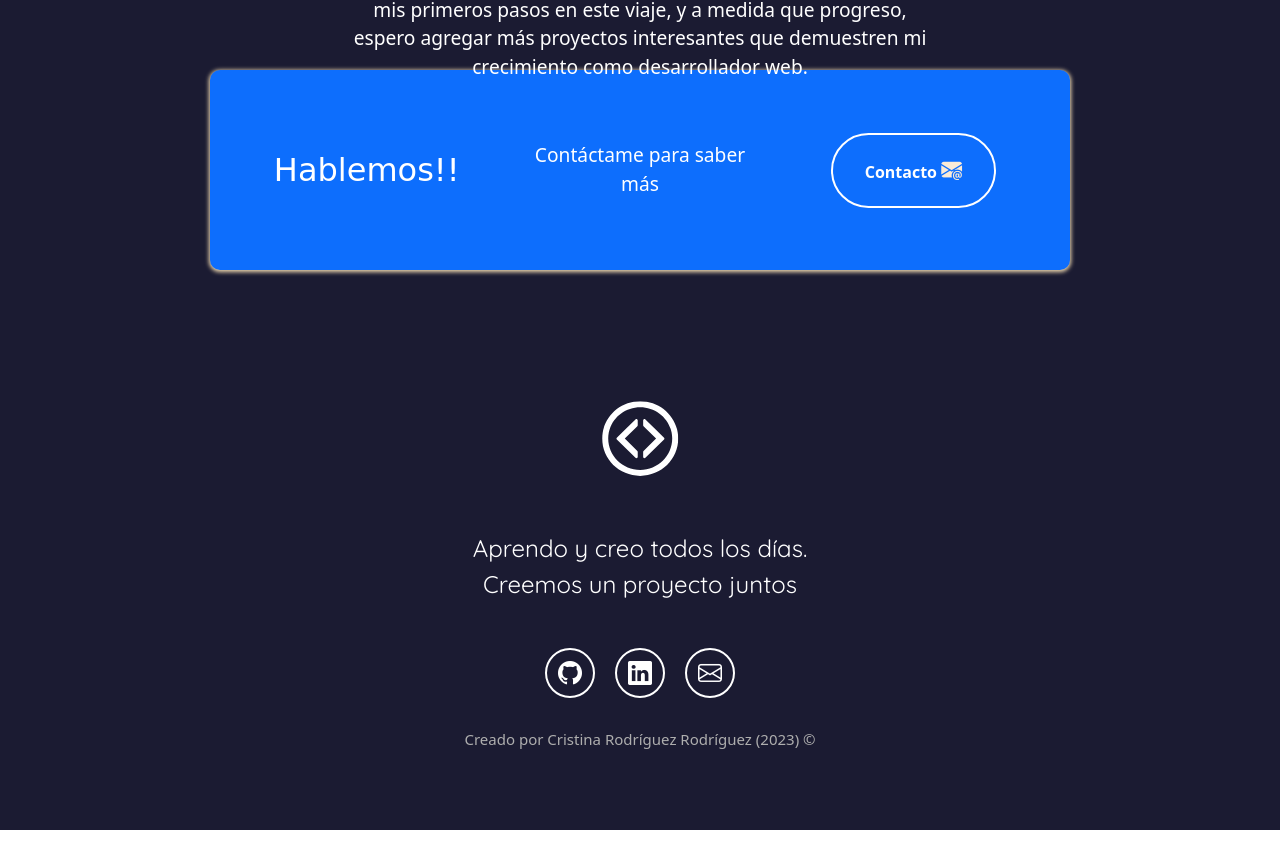
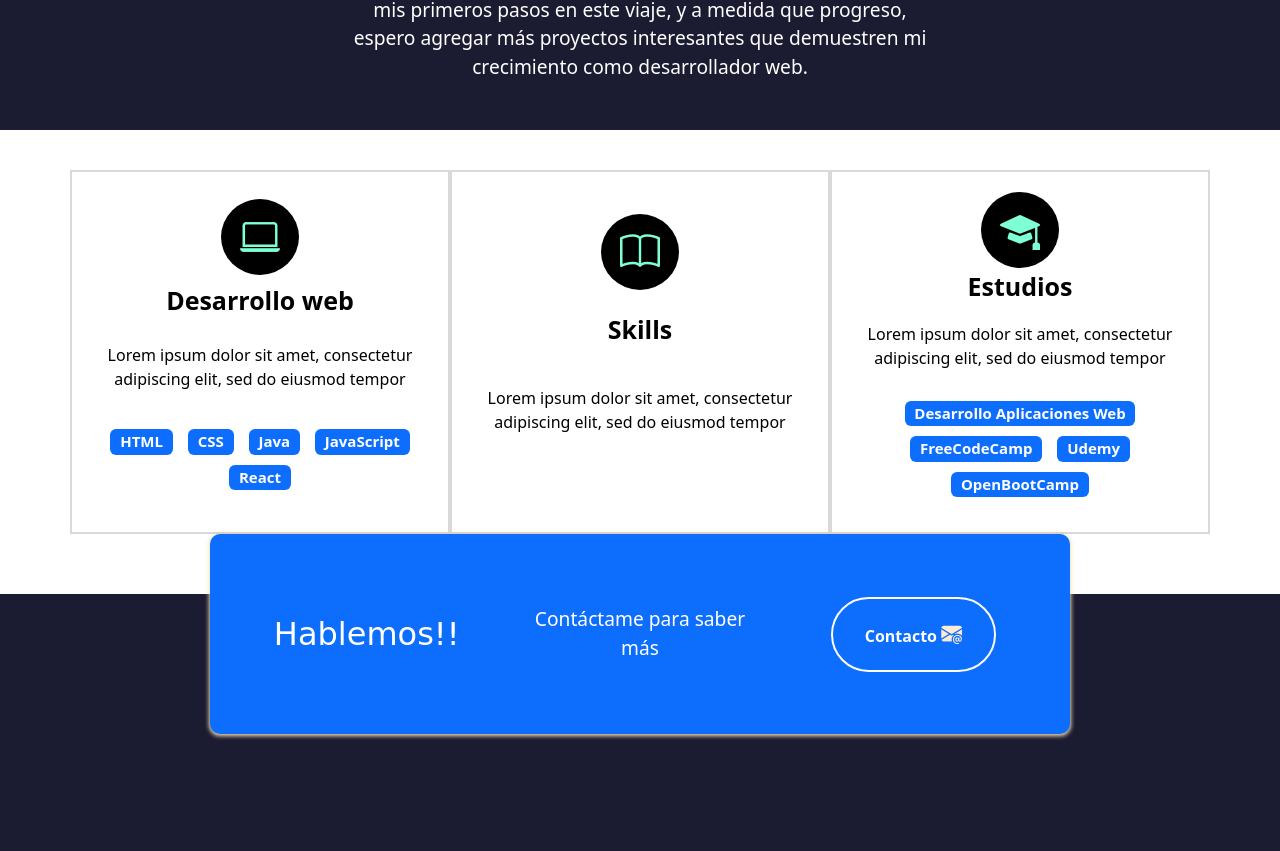
Before and after one commit to crisrdguez/portfolio, a plain HTML site: page index.html in a window 1280 px wide. Shown: the part 1351-2202 px from the top of the page. Before the commit the page ends 2181 px from the top, so only its background shows below. Drawn offline with nearby package versions, Linux system fonts and the light colour scheme; a web font is replaced by a local one.

Commit message:
informacion sobre conocimientos y estudios

```diff
--- a/css/styles.css
+++ b/css/styles.css
@@ -102,6 +102,50 @@ h1{
 .sobre-mi .contenedor{
     max-width: 600px;
     text-align: center;
+}
+
+/*Experiencia*/
+.experiencia{
+    padding: 40px 40px 60px 40px;
+}
+
+.experiencia-titulo{
+    font-size: 25px;
+    font-weight: bold;
+
+}
+
+.experiencia i{
+    font-size: 2.5rem;
+    color: aquamarine;
+    background-color: black;
+    padding: 8px 19px;
+    border-radius:50%
+}
+
+.experiencia .columna{ /*Con esto se ve un borde*/
+    padding: 20px;
+    border:2px solid #8080804d;/*con algo de transparencia*/
+    display: flex;
+    flex-direction: column;
+    align-items: center;
+    justify-content: space-evenly;
+    transition: all 0.2s ease-in; /*efecto ease-in*/
+}
+
+.experiencia .columna:hover{
+    color:white;
+    background-color: #1b1b32;
+}
+
+.badges-contenedor{
+    font-size: 20px;
+    font-weight: bold;
+    margin:10px 0;
+}
+
+.badge{
+    margin:5px;
 }
 
 /*Contacto*/
--- a/index.html
+++ b/index.html
@@ -81,6 +81,54 @@
 
   </section>
 
+  <!--Seccion de experiencia-->
+  <section class="experiencia seccion-clara">
+    <div class="container text-center">
+        <div class="row">
+            <!--Desarrollo web-->
+            <div class="col-12 col-md-4 columna"><!--Para dispositivos pequeños, hasta llegar al breakpoint md ocupa 12 columnas-->
+                <i class="bi bi-laptop"></i>
+                <p class="experiencia-titulo">Desarrollo web</p>
+                <p>Lorem ipsum dolor sit amet, consectetur adipiscing elit, sed do eiusmod tempor </p>
+                <div class="badges-contenedor">
+                    <span class="badge text-bg-primary">HTML</span>
+                    <span class="badge text-bg-primary">CSS</span>
+                    <span class="badge text-bg-primary">Java</span>
+                    <span class="badge text-bg-primary">JavaScript</span>
+                    <span class="badge text-bg-primary">React</span>
+                </div>
+            </div>
+            <!--Articulos-->
+            <div class="col-12 col-md-4 columna">
+                <i class="bi bi-book"></i>
+                <p class="experiencia-titulo">Skills</p>
+                <p>Lorem ipsum dolor sit amet, consectetur adipiscing elit, sed do eiusmod tempor </p>
+                <div class="badges-contenedor">
+                    <span class="badge text-bg-primary"></span>
+                    <span class="badge text-bg-primary"></span>
+                    <span class="badge text-bg-primary"></span>
+                    <span class="badge text-bg-primary"></span>
+                    <span class="badge text-bg-primary"></span>
+                </div>
+            </div>
+            <!--Estudiante-->
+            <div class="col-12 col-md-4 columna">
+                <i class="bi bi-mortarboard-fill"></i>
+                <p class="experiencia-titulo">Estudios</p>
+                <p>Lorem ipsum dolor sit amet, consectetur adipiscing elit, sed do eiusmod tempor </p>
+                <div class="badges-contenedor">
+                    <span class="badge text-bg-primary">Desarrollo Aplicaciones Web</span>
+                    <span class="badge text-bg-primary">FreeCodeCamp</span>
+                    <span class="badge text-bg-primary">Udemy</span>
+                    <span class="badge text-bg-primary">OpenBootCamp</span>
+
+                </div>
+            </div>
+
+        </div>
+    </div>
+</section>
+
   <!--Contacto y redes sociales-->
   <seccion id="cont" class="seccion-oscura contacto">
     <div class="seccion-oscura">
```
